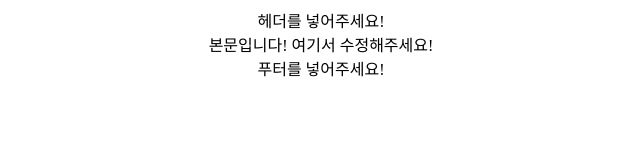
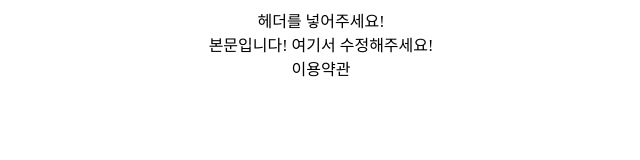
Before and after one commit to ICTTeam4/team4_next, a Next.js app: page / in a window 1280 px wide. Shown: the top 160 px of the page, without its empty margins (319-959 px from the left). Built offline with nearby package versions, Linux system fonts and the light colour scheme.

Commit message:
푸터변경

```diff
--- a/src/app/layout.js
+++ b/src/app/layout.js
@@ -10,7 +10,7 @@ export default function RootLayout({ children }) {
       </header>
         {children}
       <footer>
-        푸터를 넣어주세요!
+        이용약관
       </footer>
       </body>
     </html>
```
